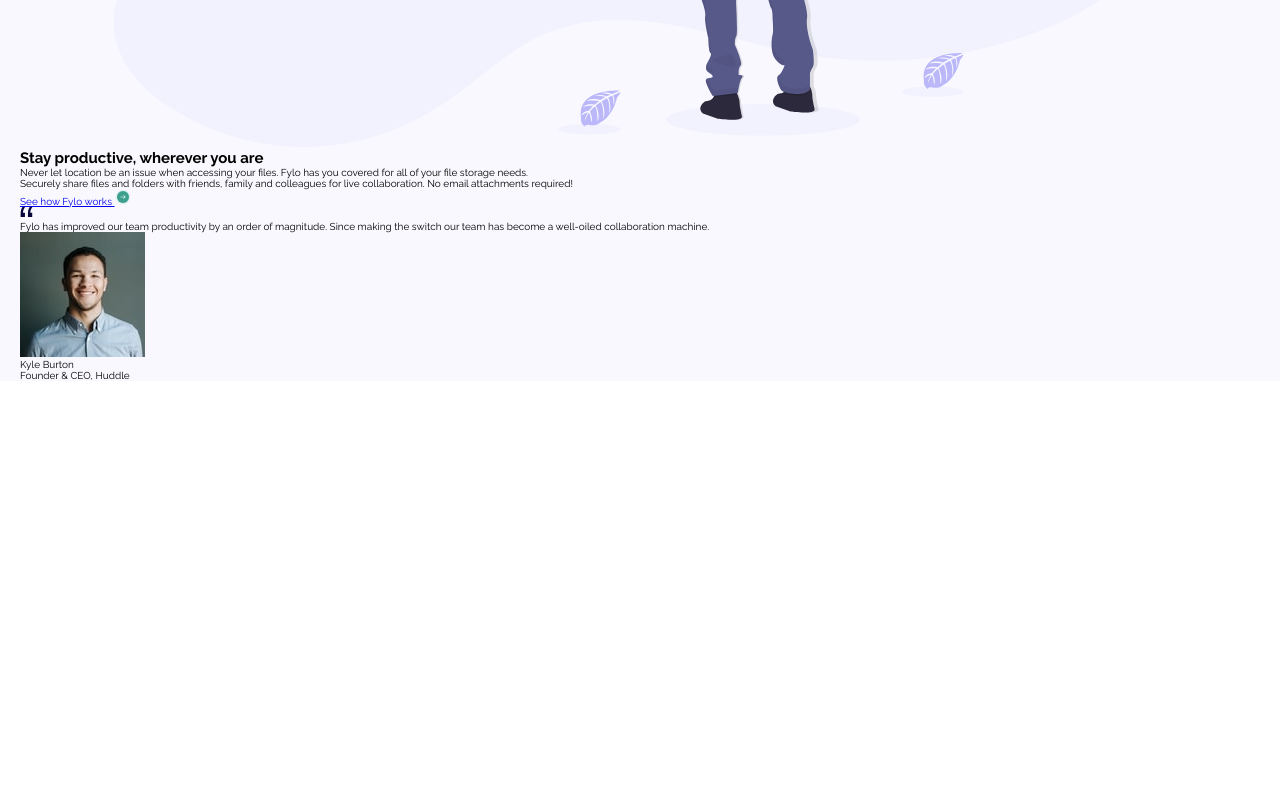
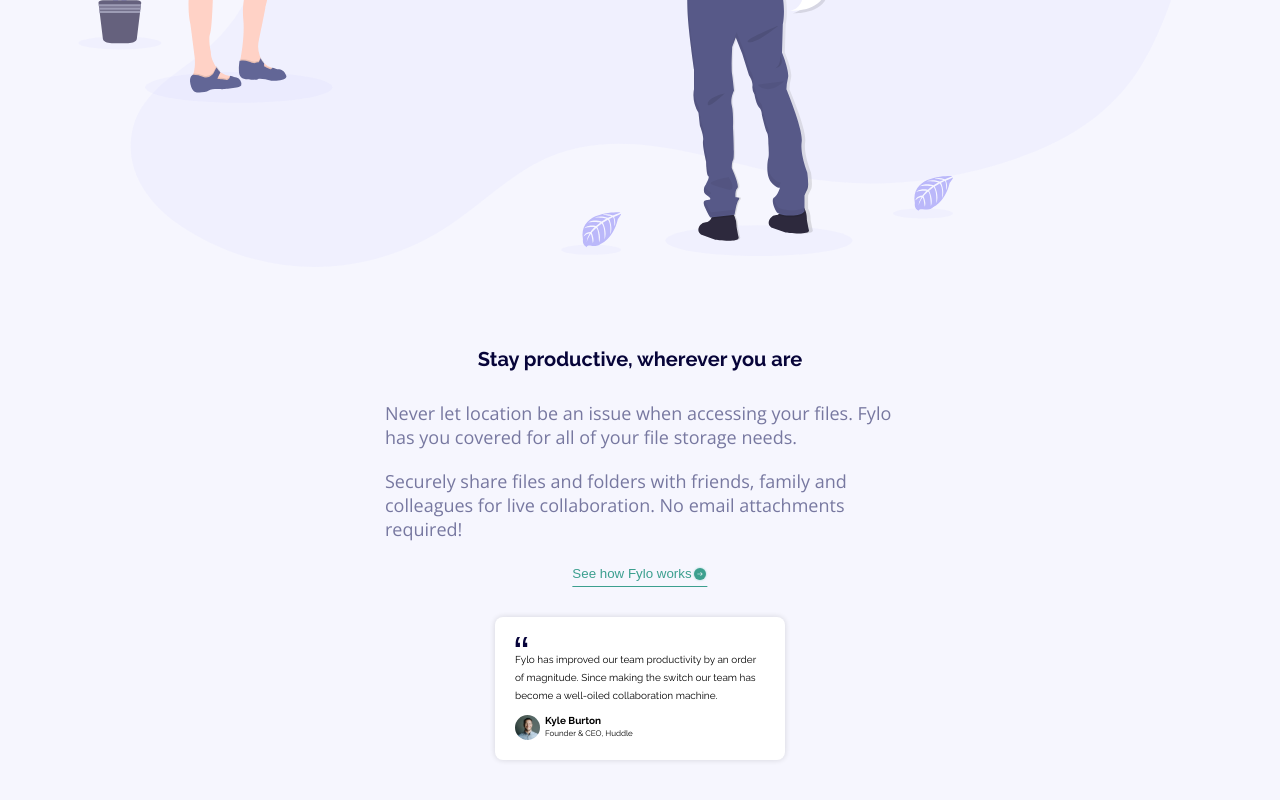
Before and after one commit to JorGorJ/Fyloooo, a plain HTML site: page index.html in a window 1280 px wide. Shown: the part 1358-2158 px from the top of the page. Before the commit the page ends 1739 px from the top, so only its background shows below. Drawn offline with nearby package versions, Linux system fonts and the light colour scheme.

Commit message:
update my friend

```diff
--- a/index.html
+++ b/index.html
@@ -59,17 +59,18 @@
       <div class="wrapper productive">
 
         <img src="./images/illustration-2.svg" alt="" class="productive__img">
-        <div class="productive__header">
-          <h2 class="productive__header-title">Stay productive, wherever you are</h2>
-          <p class="productive__header-description">Never let location be an issue when accessing your files. Fylo has
+        <div class="productive__text">
+          <h2 class="productive__text-title">Stay productive, wherever you are</h2>
+          <p class="productive__text-description">Never let location be an issue when accessing your files. Fylo has
             you
             covered for all of your file storage needs.</p>
-          <p class="productive__header-description">Securely share files and folders with friends, family and colleagues
+          <p class="productive__text-description productive__text-description--margin">Securely share files and folders
+            with friends, family and colleagues
             for
             live collaboration. No email attachments required!</p>
-          <a href="#">See how Fylo works <img src="./images/icon-arrow.svg" alt=""></a>
+
         </div>
-
+        <button class="productive__btn" href="#">See how Fylo works <img src="./images/icon-arrow.svg" alt=""></button>
         <div class="productive__card">
           <img class="productive__card-quotes" src="./images/icon-quotes.svg" alt="">
           <p class="productive__card-description">Fylo has improved our team productivity by an order of magnitude.
--- a/scss/main.scss
+++ b/scss/main.scss
@@ -43,7 +43,7 @@ body {
 	flex-direction: column;
 	justify-content: center;
 	padding: 5rem 2rem 0 2rem;
-	margin-bottom: 5rem;
+	margin-bottom: 20rem;
 
 	&__text {
 		display: flex;
@@ -93,7 +93,7 @@ body {
 				max-width: 35rem;
 				background-color: $Bright-Blue;
 				color: $Light-Grayish-Blue;
-				box-shadow: 1px 1px 15px -5px black;
+				box-shadow: 1px 1px 15px -5px rgba(0, 0, 0, 0.566);
 				border: none;
 				border-radius: 3px;
 			}
@@ -103,20 +103,117 @@ body {
 
 .first-section {
 	position: relative;
+	background-color: $Light-Grayish-Blue;
 
 	.rounding {
 		position: absolute;
+		top: -110px;
 		background-image: url('../images/bg-curve-mobile.svg');
-		background-position: center;
+		background-position: bottom;
 		background-size: cover;
+		background-repeat: no-repeat;
 		width: 100%;
-		height: 100%;
-		z-index: -11;
+		height: 110px;
+		z-index: 999;
 	}
 
 	.productive {
+		display: flex;
+		flex-direction: column;
+		align-items: center;
+		text-align: center;
+
 		&__img {
 			width: 100%;
+			padding: 0 2rem 8rem 2rem;
+		}
+
+		&__text {
+			max-width: 55rem;
+			&-title {
+				font-size: 2rem;
+				color: $Very-Dark-Blue;
+				padding-bottom: 3rem;
+			}
+			&-description {
+				text-align: left;
+				font-family: 'Open Sans', sans-serif;
+				font-size: 1.8rem;
+				color: $Desaturated-Blue;
+				opacity: 0.8;
+				padding: 0 2rem;
+
+				&--margin {
+					padding: 2rem;
+				}
+			}
+		}
+
+		&__btn {
+			position: relative;
+			display: flex;
+			background: none;
+			border: none;
+			padding: 0.5rem 0rem;
+			margin-bottom: 3rem;
+			color: $Moderate-Cyan;
+			cursor: pointer;
+
+			&::after {
+				content: '';
+				position: absolute;
+				bottom: 0;
+				left: 50%;
+				transform: translateX(-50%);
+				width: 100%;
+				height: 1px;
+				background-color: $Moderate-Cyan;
+				background: $Moderate-Cyan;
+			}
+		}
+
+		&__card {
+			// display: flex;
+			text-align: left;
+			padding: 2rem;
+			margin: 0 2rem 8rem 2rem;
+			max-width: 29rem;
+			border-radius: 8px;
+			background-color: #fff;
+			box-shadow: 0px 0px 5px 1px rgba(0, 0, 0, 0.1);
+
+			&-description {
+				// font-size: 1.15rem;
+				line-height: 1.8rem;
+				padding-bottom: 1rem;
+			}
+
+			&-user {
+				display: flex;
+
+				.user__img {
+					width: 2.5rem;
+					height: 2.5rem;
+					border-radius: 50%;
+					margin-right: 0.5rem;
+				}
+
+				.user__details {
+					display: flex;
+					justify-content: space-between;
+					flex-direction: column;
+					height: 100%;
+
+					&-name {
+						font-weight: bold;
+						padding-bottom: 0.2rem;
+					}
+
+					&-job {
+						font-size: 0.8rem;
+					}
+				}
+			}
 		}
 	}
 }
```
Also changed, not shown: css/main.css, 1 other file.
